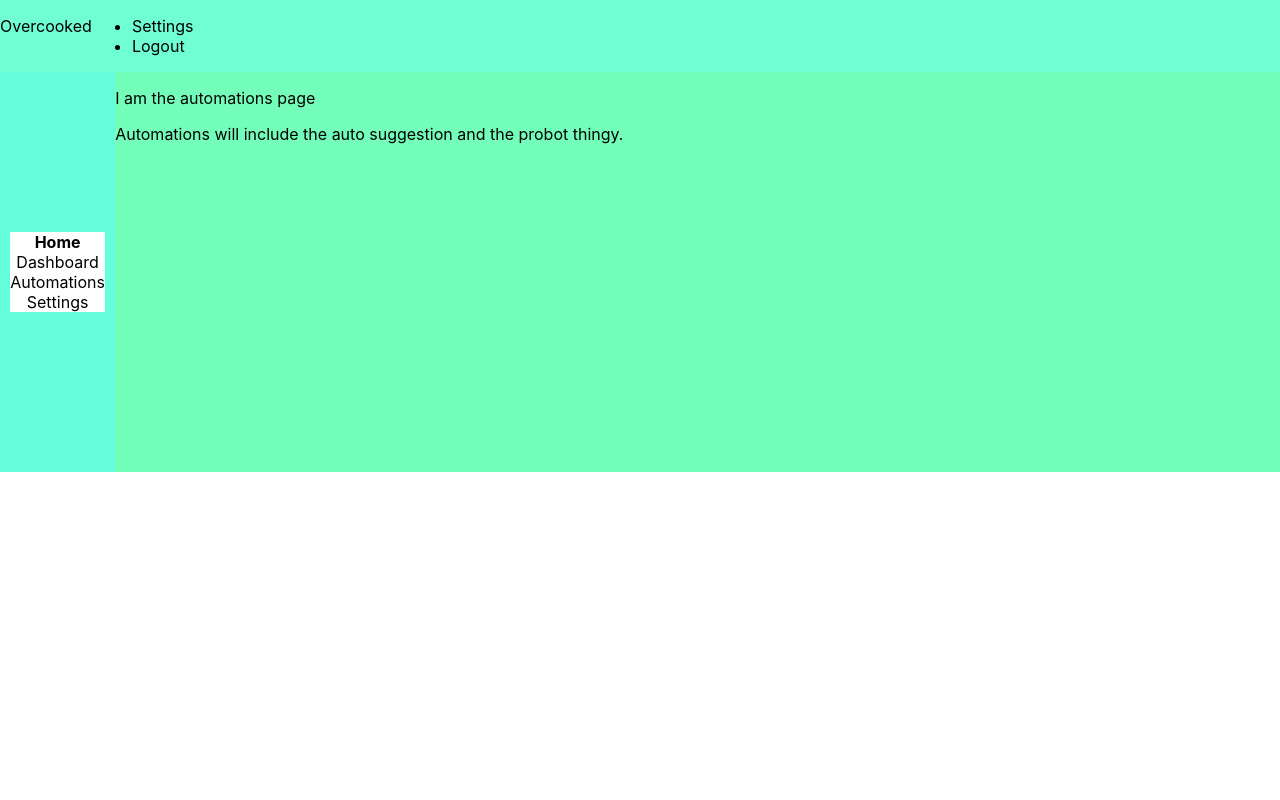
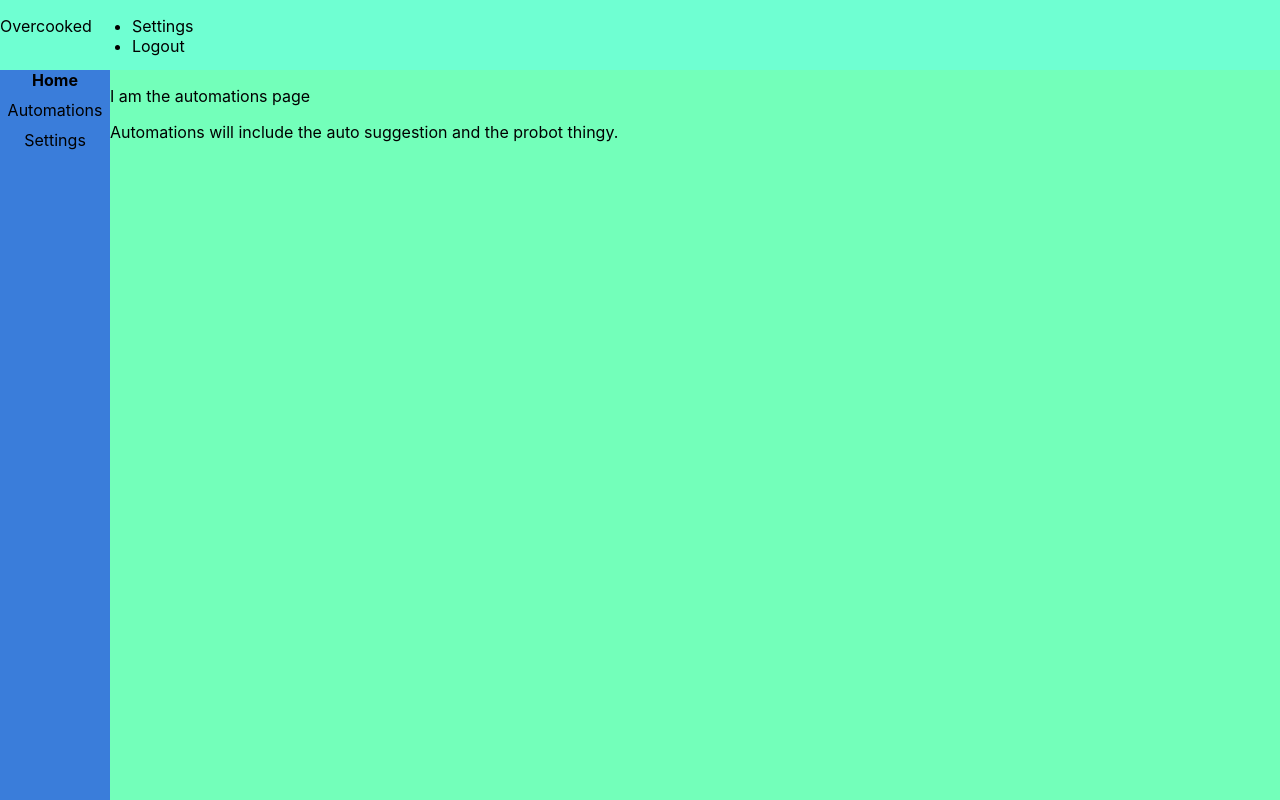
Before and after one commit to 2022-innovator-challenge/dashboard, a Next.js app: page /automations in a window 1280 px wide. Built offline with nearby package versions, Linux system fonts and the light colour scheme.

Commit message:
css -etc

```diff
--- a/components/Dashboard.tsx
+++ b/components/Dashboard.tsx
@@ -57,7 +57,7 @@ export default function Dashboard() {
     if (error) return <div>failed to load</div>
     if (!data) return <div>loading...</div>
 
-    const labels = [...new Set<string>(crawlerResponses.map(crawlerResponse => crawlerResponse.date))];
+    const labels = [...new Set<string>(crawlerResponses.map(crawlerResponse => crawlerResponse.date))].sort((a, b) => a.localeCompare(b));
 
     const dataSets: DatasetElement[] = [];
 
@@ -78,7 +78,7 @@ export default function Dashboard() {
     })
 
     parsedResponses.forEach(element => element.sort(function(a: downloadsAndDate, b: downloadsAndDate) {
-        return b.date.getTime() + a.date.getTime();
+        return a.date.getTime() - b.date.getTime();
     }))
 
     let iterator = 0;
--- a/components/Layout.tsx
+++ b/components/Layout.tsx
@@ -7,7 +7,6 @@ export default function Layout({ children }: { children: ReactNode }) {
 
     const [sidebarElements, setSidebarElements] = useState([
         { name: 'Home', isSelected: true, link: '/' },
-        { name: 'Dashboard', isSelected: false, link: '/dashboard' },
         { name: 'Automations', isSelected: false, link: '/automations' },
         { name: 'Settings ', isSelected: false, link: '/settings/project' }
     ]);
--- a/styles/Layout.module.css
+++ b/styles/Layout.module.css
@@ -7,19 +7,19 @@
 .bottomContainer {
     display: flex;
     flex-direction: row;
-    min-height: 100%;
 }
 
 #header {
     background-color: #6fffd2;
     position: sticky;
     top: 0px;
+    height: 70px;
 }
 
 #sidebar {
-    background-color: #64ffda;
-    width: 9%;
-    height: 50vh;
+    background-color: #3a7dda;
+    min-width: 110px;
+    height: calc(100vh - 70px);
     position: -webkit-sticky;
     position: sticky;
     justify-content: center;
@@ -28,5 +28,5 @@
 
 #children {
     background-color: #73ffba;
-    width: 91%;
+    width: calc(100% - 110px);
 }
--- a/styles/Sidebar.module.css
+++ b/styles/Sidebar.module.css
@@ -7,31 +7,19 @@
     padding: 0;
     margin: 0;
     align-items: stretch;
-    justify-content: center;
+    justify-content: flex-start;
+    text-align: center;
+    height: 100%;
+    display: flex;
     flex-direction: column;
-    text-align: center;
-    position: relative;
+    width: 100%;
 }
 
 .sidebarList > li {
-    list-style: none;
-    background-color: white;
-    padding: 0;
-    margin: 0;
-    height: 100%;
-    align-items: stretch;
-    justify-content: center;
-    flex-direction: column;
-    text-align: center;
-    position: relative;
+    margin-bottom: 10px;
 }
 
 .sidebar {
     display: flex;
-    align-items: center;
-    justify-content: center;
     height: 100%;
-    flex-direction: row;
-    text-align: center;
-    position: relative;
 }
```
Also changed, not shown: pages/dashboard/index.tsx (deleted, +0 -13 lines).
